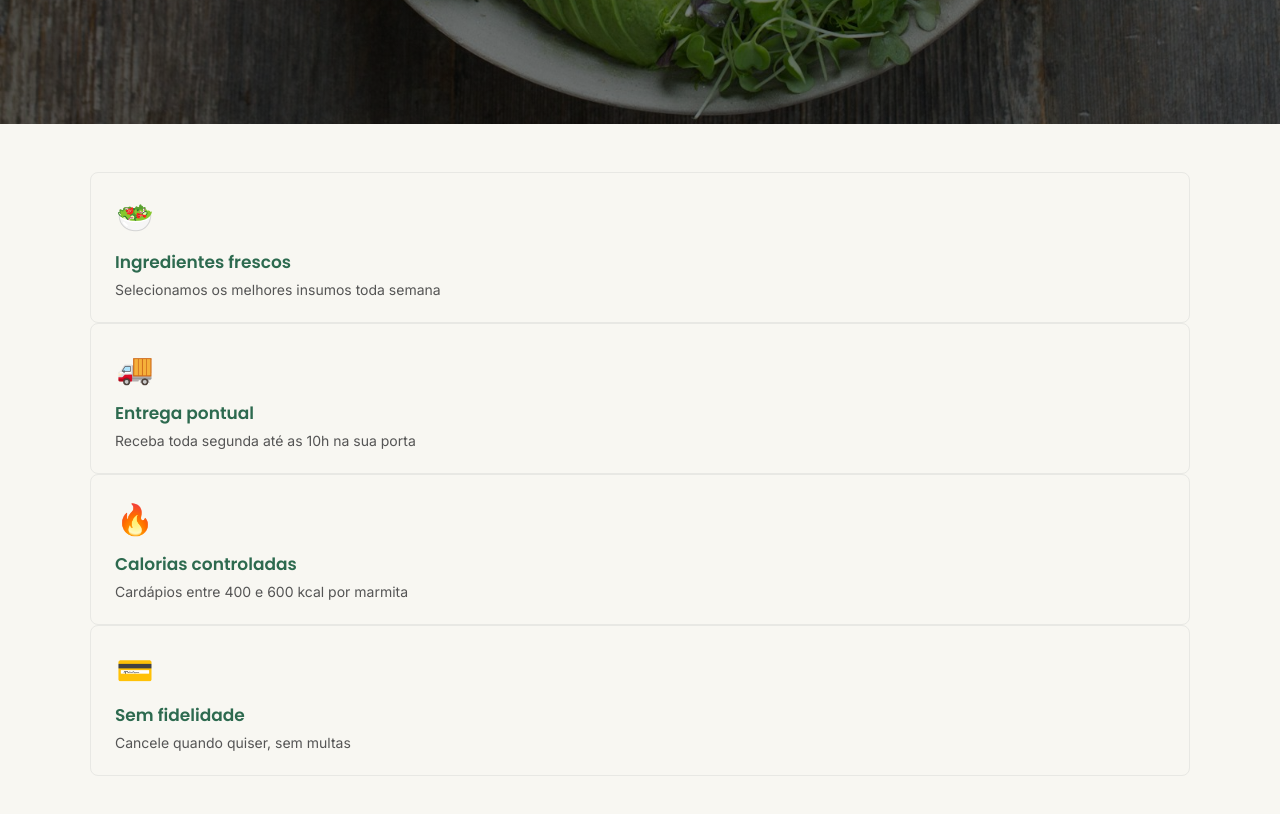
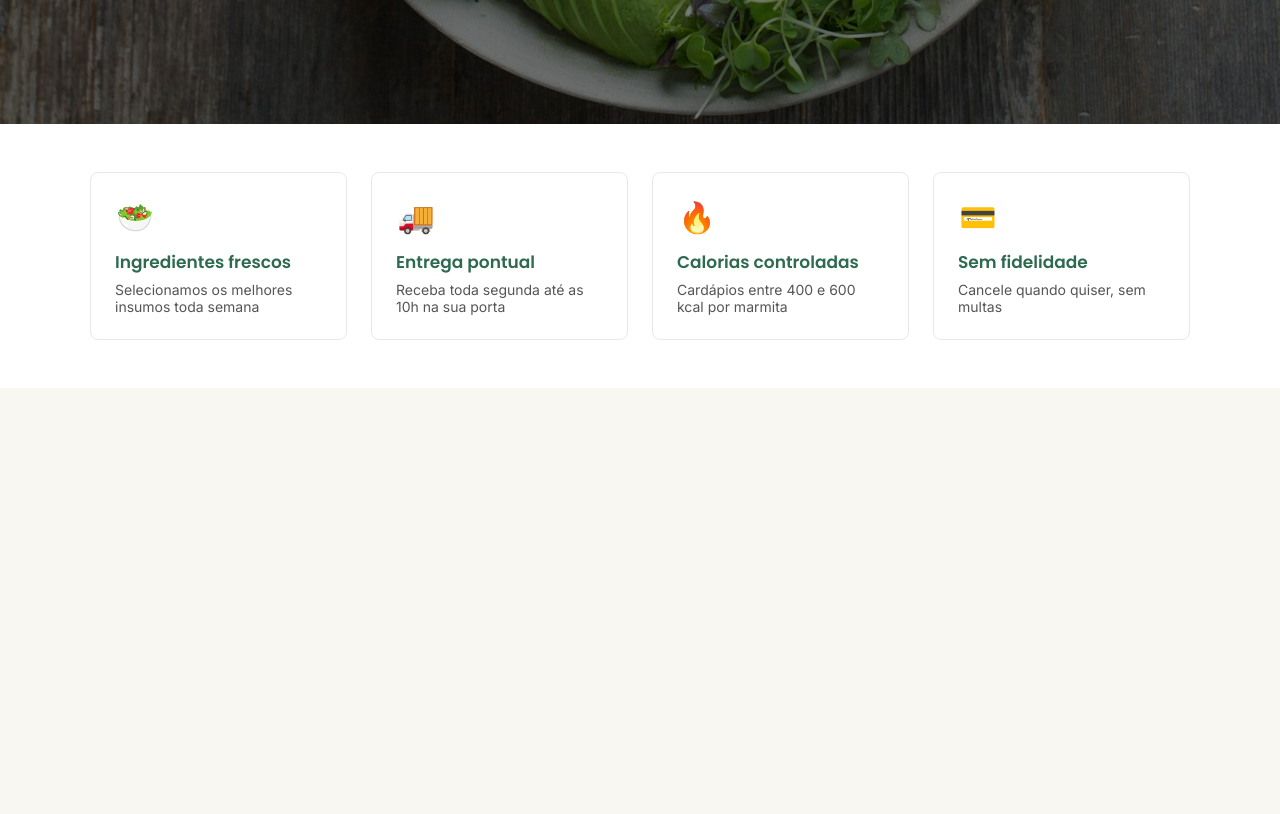
Before and after one commit to marcosaureliodevelop/lp-nutribox, a plain HTML site: page index.html in a window 1280 px wide. Shown: the part 740-1554 px from the top of the page. After the commit the page ends 1128 px from the top, so only its background shows below. Drawn offline with Linux system fonts and the light colour scheme.

Commit message:
change: remove container super class

```diff
--- a/assets/css/styles.css
+++ b/assets/css/styles.css
@@ -69,11 +69,22 @@ h3 {
   font-weight: var(--font-medium);
 }
 
-.container {
+.section-header {
   display: flex;
   flex-direction: column;
-  width: 1100px;
-  margin: 0 auto;
+  justify-content: center;
+  align-items: center;
+  width: 100%;
+  gap: 12px;
+}
+
+.section-header h2 {
+  color: var(--green-dark);
+}
+
+.section-header p {
+  font-size: 18px;
+  color: #666666;
 }
 
 button {
@@ -93,7 +104,6 @@ button:hover {
 }
 
 /* NAV */
-
 nav {
   display: flex;
   flex-direction: row;
@@ -132,7 +142,6 @@ nav {
 }
 
 /* HERO */
-
 .hero {
   display: flex;
   flex-direction: column;
@@ -175,15 +184,23 @@ nav {
 /* BENEFITS */
 .benefits {
   display: flex;
-  flex-direction: row;
+  flex-direction: column;
   width: 100%;
   padding: 48px 0;
+  background-color: var(--bg-white);
+}
+
+.benefits .container {
+  display: flex;
+  flex-direction: row;
   gap: var(--space-m);
+  width: 1100px;
+  margin: 0 auto;
 }
 
 .benefits .card {
   padding: var(--space-m);
-  border: 1px solid #E8E8E4;
+  border: 1px solid #e8e8e4;
   border-radius: 8px;
   width: 100%;
 }
```
